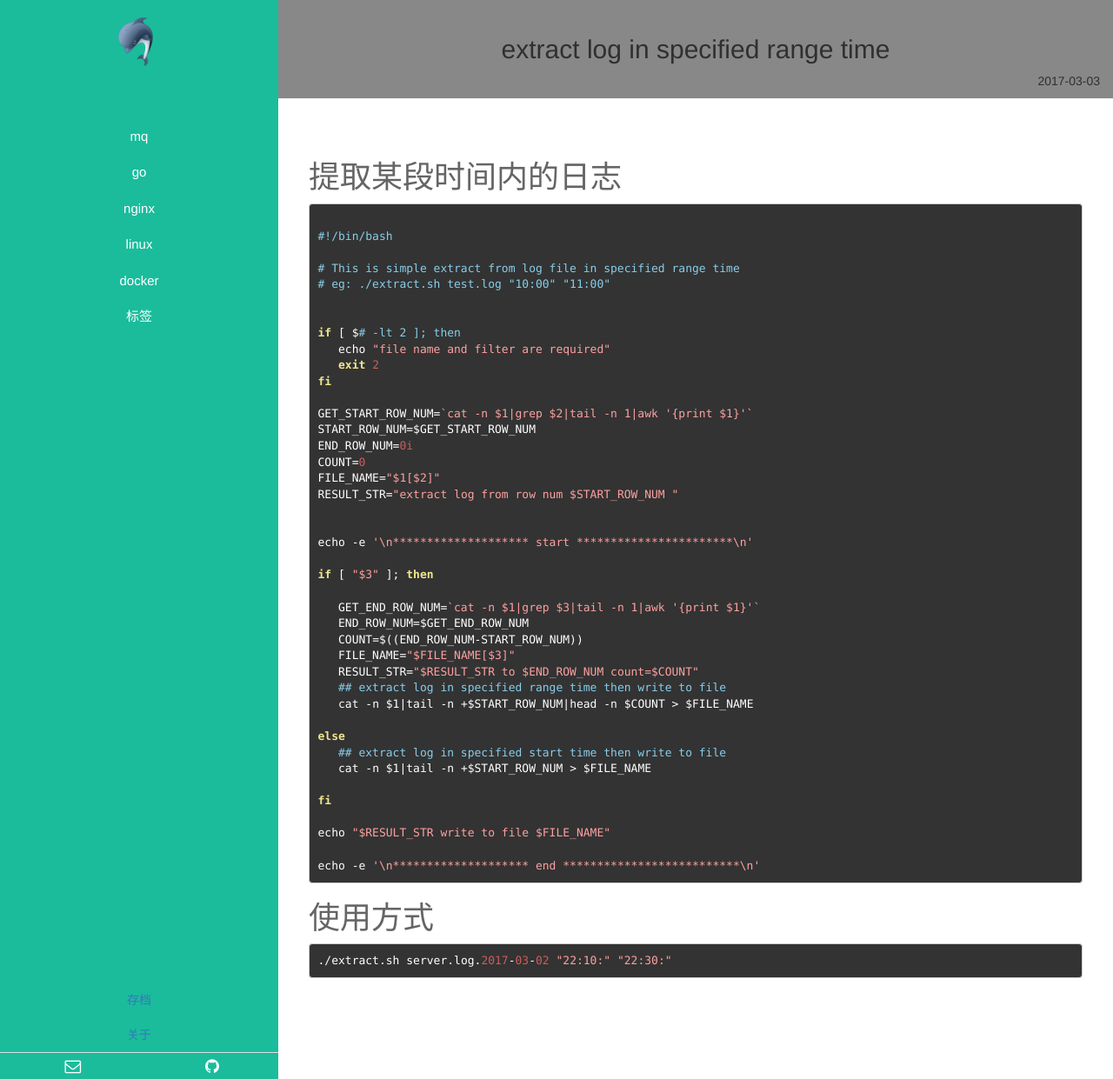
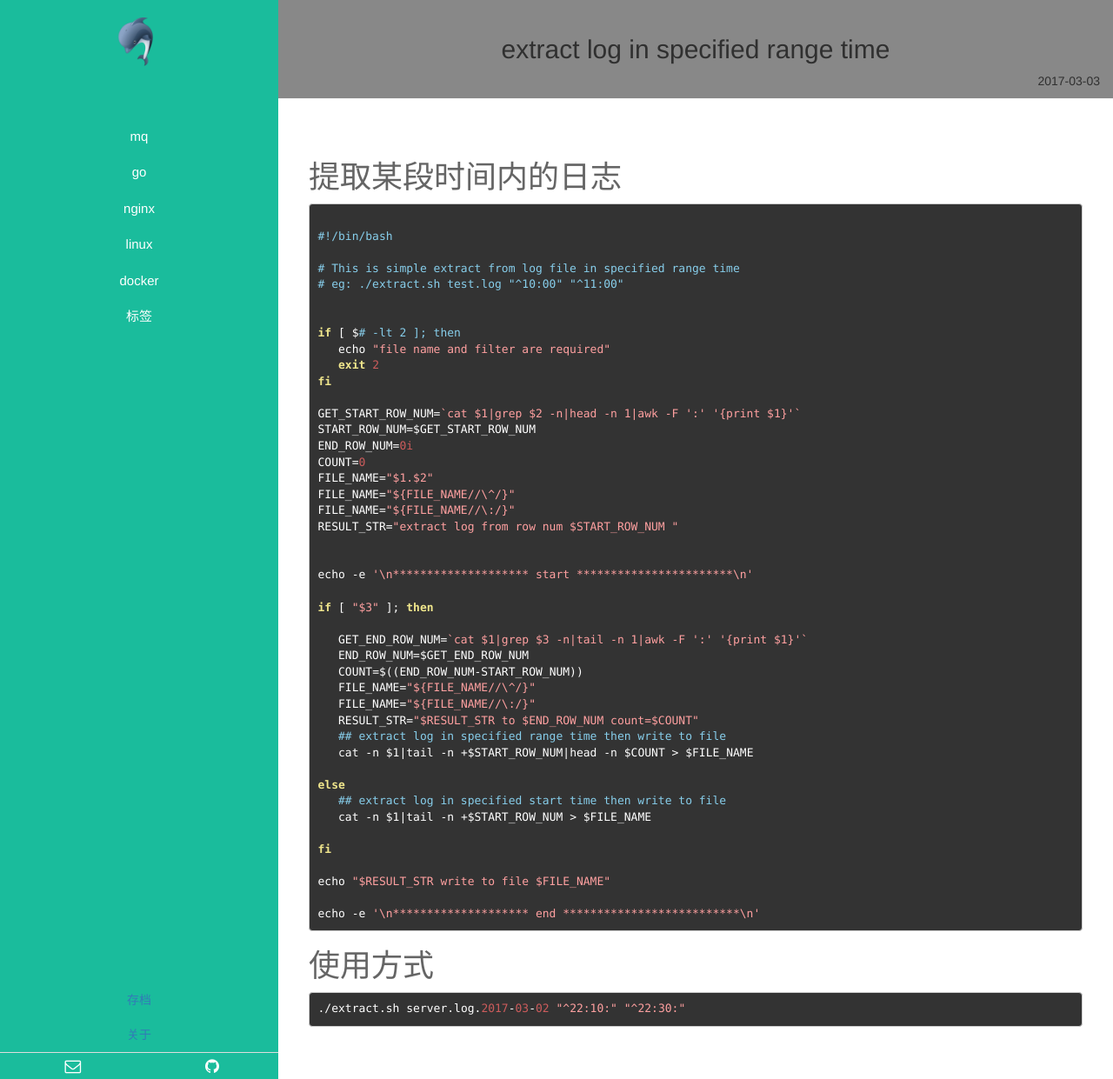
Before and after one commit to wcccode/wcccode.github.io, a Jekyll site: the page built from _posts/linux/2017-03-03-extract-log-by-range-time.md, in a window 1280 px wide. Shown: the whole page at 87% size. Built offline with Jekyll 4.4.1, drawn with Linux system fonts in a browser that asks for light colours.

Commit message:
Update 2017-03-03-extract-log-by-range-time.md

````diff
--- a/_posts/linux/2017-03-03-extract-log-by-range-time.md
+++ b/_posts/linux/2017-03-03-extract-log-by-range-time.md
@@ -12,7 +12,7 @@ tags: [linux]
 #!/bin/bash
 
 # This is simple extract from log file in specified range time
-# eg: ./extract.sh test.log "10:00" "11:00"
+# eg: ./extract.sh test.log "^10:00" "^11:00"
 
 
 if [ $# -lt 2 ]; then
@@ -20,11 +20,13 @@ if [ $# -lt 2 ]; then
    exit 2
 fi
 
-GET_START_ROW_NUM=`cat -n $1|grep $2|tail -n 1|awk '{print $1}'`
+GET_START_ROW_NUM=`cat $1|grep $2 -n|head -n 1|awk -F ':' '{print $1}'`
 START_ROW_NUM=$GET_START_ROW_NUM
 END_ROW_NUM=0i
 COUNT=0
-FILE_NAME="$1[$2]"
+FILE_NAME="$1.$2"
+FILE_NAME="${FILE_NAME//\^/}"
+FILE_NAME="${FILE_NAME//\:/}"
 RESULT_STR="extract log from row num $START_ROW_NUM "
 
 
@@ -32,10 +34,11 @@ echo -e '\n******************** start ***********************\n'
 
 if [ "$3" ]; then
 
-   GET_END_ROW_NUM=`cat -n $1|grep $3|tail -n 1|awk '{print $1}'`
+   GET_END_ROW_NUM=`cat $1|grep $3 -n|tail -n 1|awk -F ':' '{print $1}'`
    END_ROW_NUM=$GET_END_ROW_NUM
    COUNT=$((END_ROW_NUM-START_ROW_NUM))
-   FILE_NAME="$FILE_NAME[$3]"
+   FILE_NAME="${FILE_NAME//\^/}"
+   FILE_NAME="${FILE_NAME//\:/}"
    RESULT_STR="$RESULT_STR to $END_ROW_NUM count=$COUNT"
    ## extract log in specified range time then write to file
    cat -n $1|tail -n +$START_ROW_NUM|head -n $COUNT > $FILE_NAME
@@ -55,6 +58,6 @@ echo -e '\n******************** end **************************\n'
 # 使用方式
 
 ```
-./extract.sh server.log.2017-03-02 "22:10:" "22:30:"
+./extract.sh server.log.2017-03-02 "^22:10:" "^22:30:"
 
 ```
````
